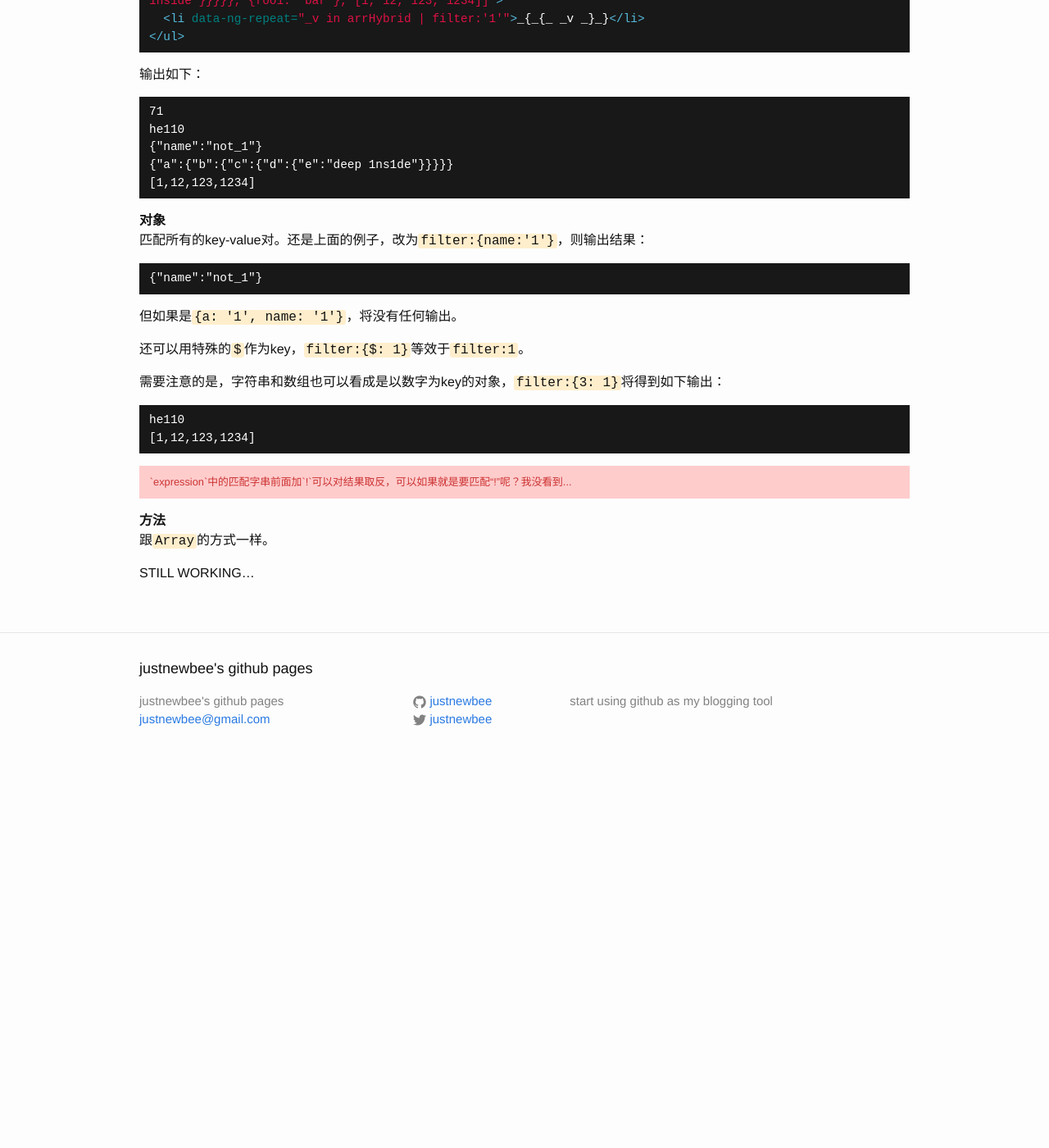
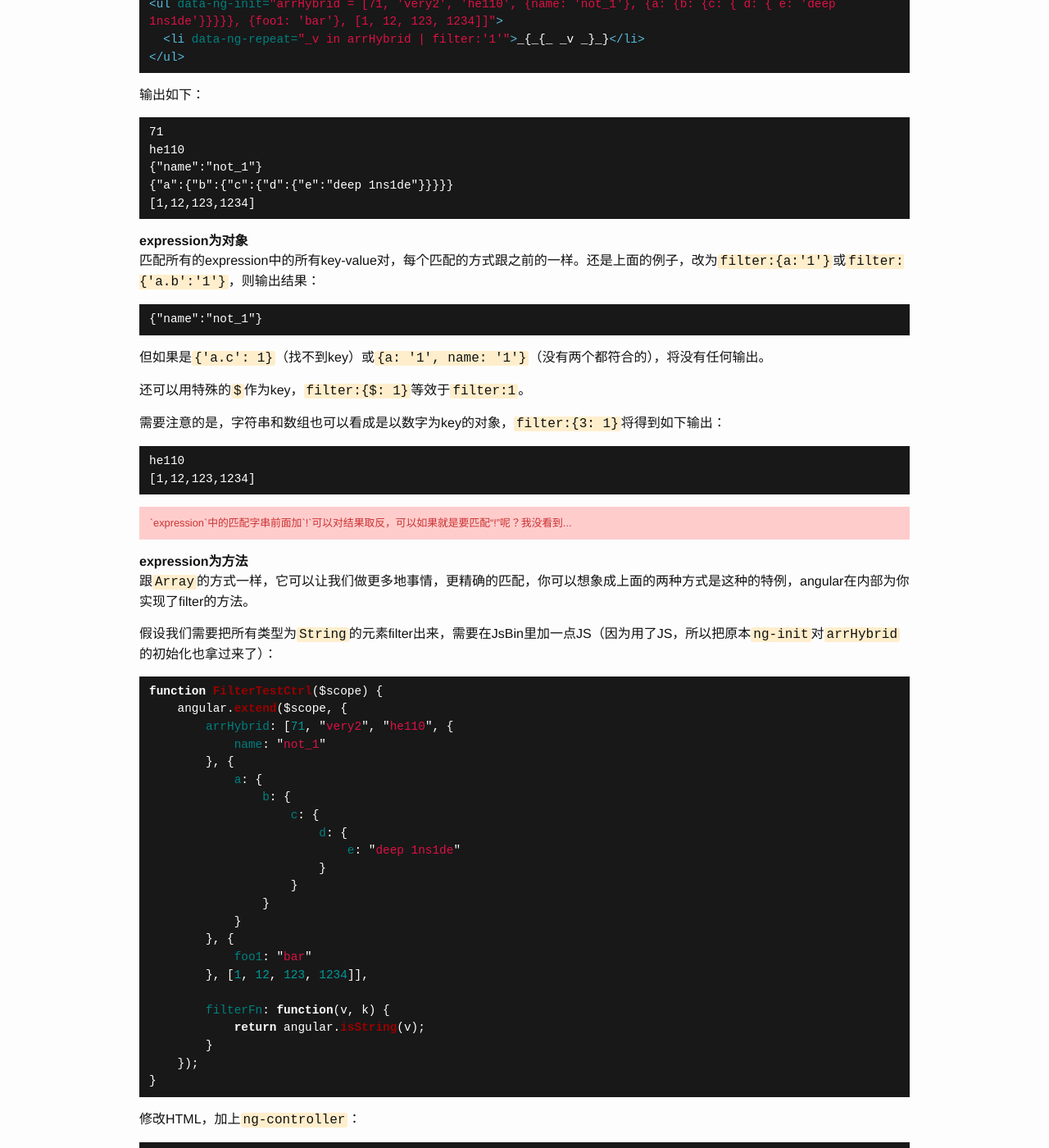
Before and after one commit to justnewbee/justnewbee.github.io, a Jekyll site: the page built from _posts/2014-11-07-angular-builtin-filters.md, in a window 1280 px wide and 1400 px high, scrolled down 6618 px. Shown: the whole window at 82% size. Built offline with Jekyll 4.4.1, drawn with Linux system fonts in a browser that asks for light colours; Markdown is read by kramdown in place of the engine named in the settings; comment, search, counter and statistics services are not loaded; before the commit the page ends 7567 px from its top, so only the background shows below that; some of the changed text lies outside the part shown.

Commit message:
filter filter's expression explained

````diff
--- a/_posts/2014-11-07-angular-builtin-filters.md
+++ b/_posts/2014-11-07-angular-builtin-filters.md
@@ -285,7 +285,7 @@ _{_{_ orderBy_expression | orderBy : expression : reverse} _}_}_
 
 # filter filter
 
-`filter` filter应用于数组，如果你知道数组`Array`本身有个`filter`方法，你就知道它的工作是什么。这是`filter`的用法：
+`filter` filter应用于数组，如果你知道数组`Array`本身有个`filter`方法，你就知道它的工作是什么。`filter`功能强大，参数多变，所以需要多花写篇幅好好捋一捋。这是`filter`的用法：
 
 ```
 _{_{_ array | filter : expression : comparator _}_}_
@@ -297,7 +297,7 @@ _{_{_ array | filter : expression : comparator _}_}_
 * 对象`{key: "value"}`
 * 函数`function(v, k) { ... }`
 
-**字符串**
+**expression为字符串**
 对数组里的每个元素的值（本身的值或内部元素的值）`toString`后进行模糊匹配：
 
 <p class="note">
@@ -320,14 +320,14 @@ he110
 [1,12,123,1234]
 ```
 
-**对象**
-匹配所有的key-value对。还是上面的例子，改为`filter:{name:'1'}`，则输出结果：
+**expression为对象**
+匹配所有的expression中的所有key-value对，每个匹配的方式跟之前的一样。还是上面的例子，改为`filter:{a:'1'}`或`filter:{'a.b':'1'}`，则输出结果：
 
 ```
 {"name":"not_1"}
 ```
 
-但如果是`{a: '1', name: '1'}`，将没有任何输出。
+但如果是`{'a.c': 1}`（找不到key）或`{a: '1', name: '1'}`（没有两个都符合的），将没有任何输出。
 
 还可以用特殊的`$`作为key，`filter:{$: 1}`等效于`filter:1`。
 
@@ -342,7 +342,52 @@ he110
 `expression`中的匹配字串前面加`!`可以对结果取反，可以如果就是要匹配“!”呢？我没看到...
 </p>
 
-**方法**
-跟`Array`的方式一样。
+**expression为方法**
+跟`Array`的方式一样，它可以让我们做更多地事情，更精确的匹配，你可以想象成上面的两种方式是这种的特例，angular在内部为你实现了filter的方法。
+
+假设我们需要把所有类型为`String`的元素filter出来，需要在JsBin里加一点JS（因为用了JS，所以把原本`ng-init`对`arrHybrid`的初始化也拿过来了）：
+
+```js
+function FilterTestCtrl($scope) {
+    angular.extend($scope, {
+        arrHybrid: [71, "very2", "he110", {
+            name: "not_1"
+        }, {
+            a: {
+                b: {
+                    c: {
+                        d: {
+                            e: "deep 1ns1de"
+                        }
+                    }
+                }
+            }
+        }, {
+            foo1: "bar"
+        }, [1, 12, 123, 1234]],
+
+        filterFn: function(v, k) {
+            return angular.isString(v);
+        }
+    });
+}
+```
+
+修改HTML，加上`ng-controller`：
+
+```html
+<ul ng-controller="FilterTestCtrl">
+    <li data-ng-repeat="_v in arrHybrid | filter:filterFn">{{ _v }}</li>
+</ul>
+```
+
+输出如下：
+
+```
+very2
+he110
+```
+
+
 
 STILL WORKING...
````
